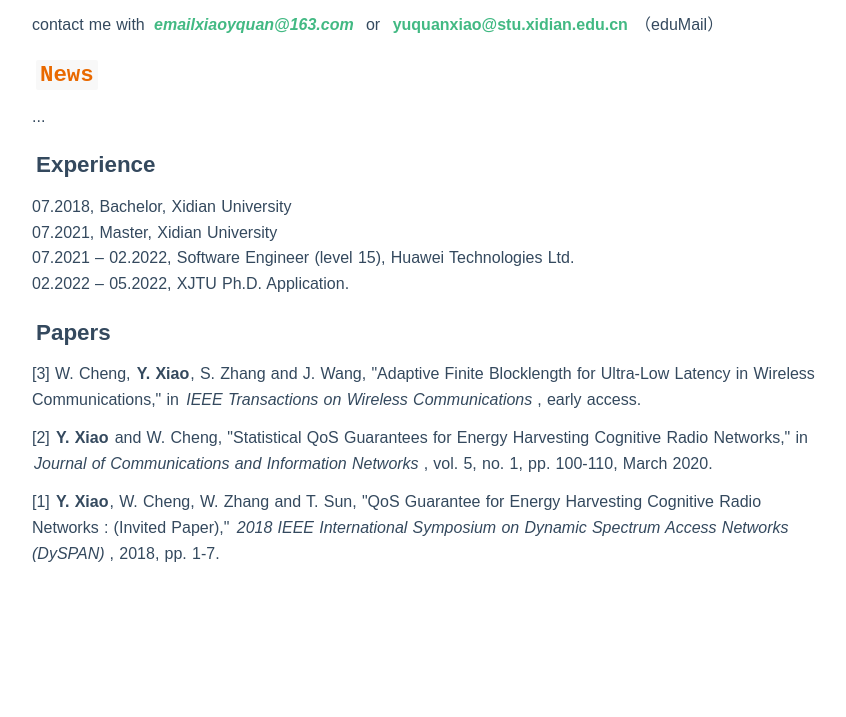
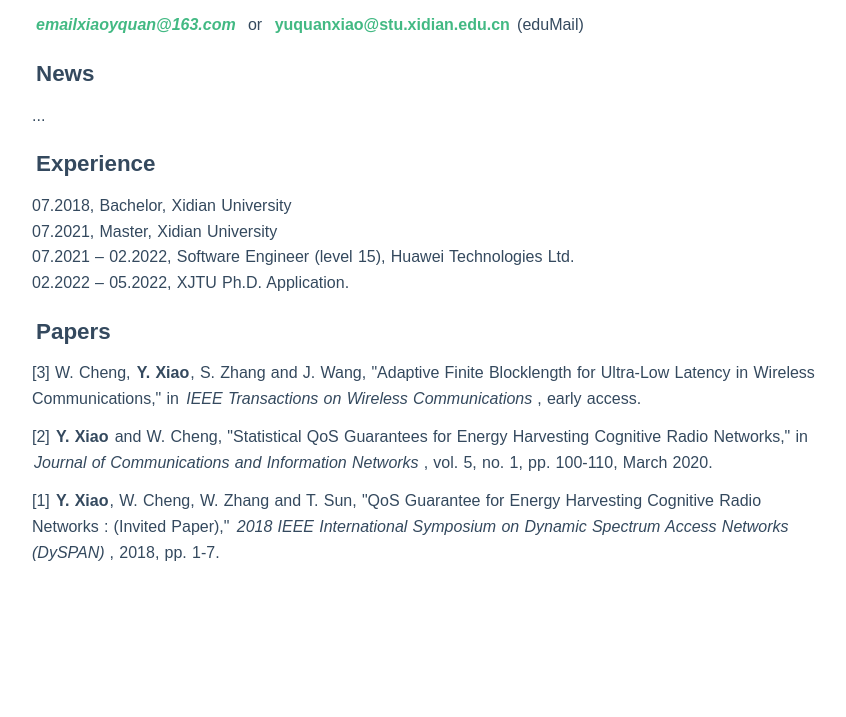
Before and after one commit to balandaone/balandaone.github.io, a plain HTML site: page index.html in a window 1280 px wide. Shown: the part 107-824 px from the top of the page, without its empty margins (208-1054 px from the left). Drawn offline with Linux system fonts and the light colour scheme; a web font is replaced by a local one.

Commit message:
personal page

```diff
--- a/index.html
+++ b/index.html
@@ -674,7 +674,7 @@ footer {
 </style>
 </head>
 <body class='typora-export os-windows' >
-<div  id='write'  class = 'is-node'><h2><a name="about-me" class="md-header-anchor"></a><span>About Me</span></h2><p><span>contact me with </span><em><a href='mailto:emailxiaoyquan@163.com' target='_blank' class='url'>emailxiaoyquan@163.com</a></em><span> or  </span><a href='mailto:yuquanxiao@stu.xidian.edu.cn' target='_blank' class='url'>yuquanxiao@stu.xidian.edu.cn</a><span> （eduMail） </span></p><h3><a name="news" class="md-header-anchor"></a><code>News</code></h3><p><span>...</span></p><h3><a name="experience" class="md-header-anchor"></a><span>Experience</span></h3><p><span>07.2018, Bachelor, Xidian University</span>
+<div  id='write'  class = 'is-node'><h2><a name="about-me" class="md-header-anchor"></a><span>About Me</span></h2><p><em><a href='mailto:emailxiaoyquan@163.com' target='_blank' class='url'>emailxiaoyquan@163.com</a></em><span> or  </span><a href='mailto:yuquanxiao@stu.xidian.edu.cn' target='_blank' class='url'>yuquanxiao@stu.xidian.edu.cn</a><span> (eduMail) </span></p><h3><a name="news" class="md-header-anchor"></a><span>News</span></h3><p><span>...</span></p><h3><a name="experience" class="md-header-anchor"></a><span>Experience</span></h3><p><span>07.2018, Bachelor, Xidian University</span>
 <span>07.2021, Master, Xidian University</span>
 <span>07.2021 – 02.2022, Software Engineer (level 15), Huawei Technologies Ltd.</span>
 <span>02.2022 – 05.2022, XJTU Ph.D. Application.</span></p><h3><a name="papers" class="md-header-anchor"></a><span>Papers</span></h3><p><span>[3] W. Cheng, </span><strong><span>Y. Xiao</span></strong><span>, S. Zhang and J. Wang, &quot;Adaptive Finite Blocklength for Ultra-Low Latency in Wireless Communications,&quot; in </span><em><span>IEEE Transactions on Wireless Communications</span></em><span>, early access.</span></p><p><span>[2] </span><strong><span>Y. Xiao</span></strong><span> and W. Cheng, &quot;Statistical QoS Guarantees for Energy Harvesting Cognitive Radio Networks,&quot; in </span><em><span>Journal of Communications and Information Networks</span></em><span>, vol. 5, no. 1, pp. 100-110, March 2020.</span></p><p><span>[1] </span><strong><span>Y. Xiao</span></strong><span>, W. Cheng, W. Zhang and T. Sun, &quot;QoS Guarantee for Energy Harvesting Cognitive Radio Networks : (Invited Paper),&quot; </span><em><span>2018 IEEE International Symposium on Dynamic Spectrum Access Networks (DySPAN)</span></em><span>, 2018, pp. 1-7.</span></p><p>&nbsp;</p></div>
```
